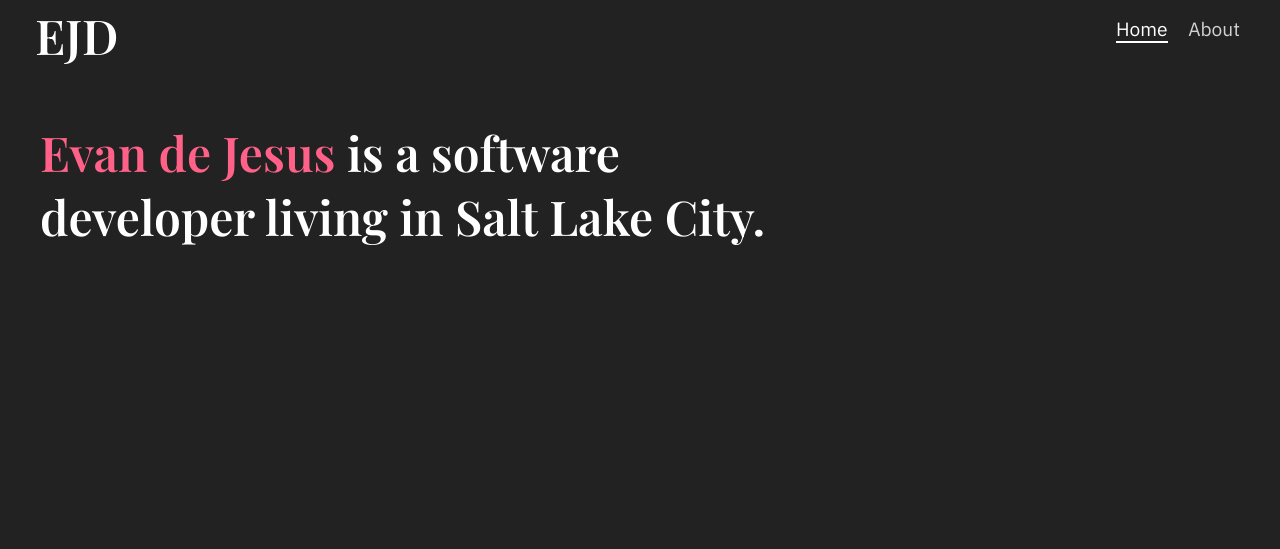
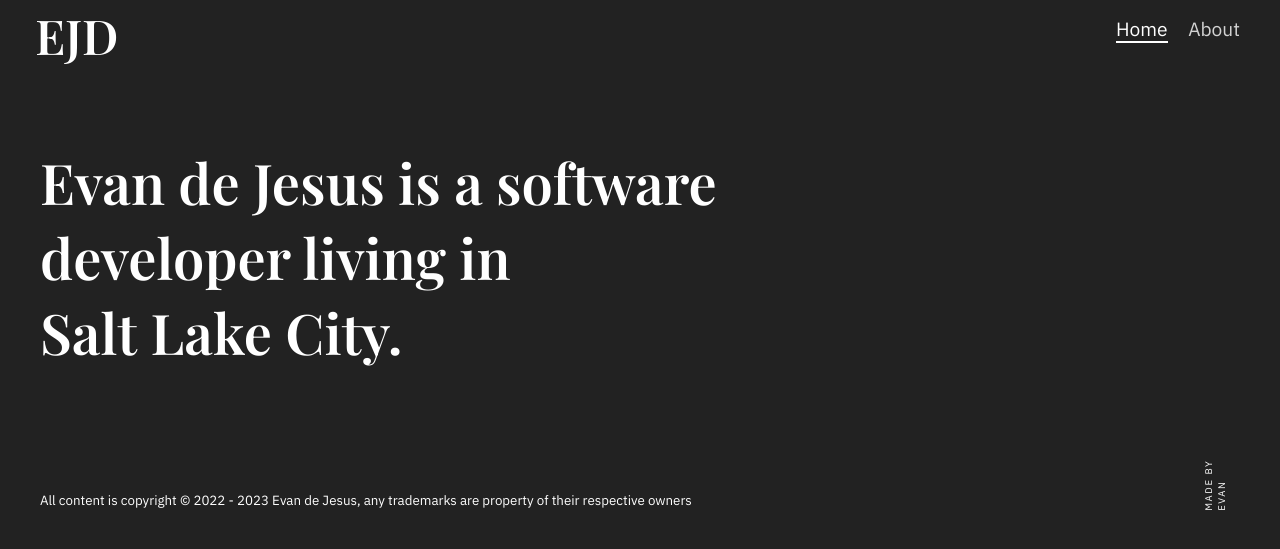
Before and after one commit to evandejesus/evandejes.us, a Jekyll site: the page built from index.html, in a window 1280 px wide. Shown: the top 549 px of the page. Built offline with Jekyll 4.4.1, drawn with Linux system fonts in a browser that asks for light colours.

Commit message:
add footer

```diff
--- a/_config.yml
+++ b/_config.yml
@@ -11,3 +11,5 @@ navigation:
     url: /
   - title: About
     url: /about.html
+
+start-year: 2022
--- /dev/null
+++ b/_includes/footer.html
@@ -0,0 +1,19 @@
+<!DOCTYPE html>
+<html>
+  <head>
+    <title></title>
+  </head>
+  <body>
+    <footer class="main-footer">
+      <div class="footer-license-wrapper"><a class="license" href=
+                  "https://github.com/evandejesus/evandejes.us/blob/master/LICENSE"
+                                             title="View the license for this site and it's content"><small>All
+                                               content is copyright © {{ site.start-year }} - {{ site.time | date:
+                                               '%Y' }} Evan de Jesus, any trademarks are property of their
+                                               respective owners</small></a></div>
+      <div class="made-by-wrapper"><a class="made-by" href=
+                  "https://github.com/evandejesus/evandejes.us">Made by
+                  Evan</a></div>
+    </footer>
+  </body>
+</html>
--- a/_layouts/default.html
+++ b/_layouts/default.html
@@ -11,6 +11,7 @@
         {{ content }}
       </main>
     </div>
+    {% include footer.html %}
     {% include scripts.html %}
   </body>
 </html>
--- /dev/null
+++ b/_sass/footer.scss
@@ -0,0 +1,53 @@
+footer.main-footer {
+  @extend .grid-container;
+  color: #fff;
+  padding-bottom: rem(32px);
+  padding-top: rem(32px);
+
+  .footer-license-wrapper {
+    @include grid-column(6);
+
+    @include grid-media(tablet) {
+      @include grid-column(10);
+    }
+  }
+
+  .made-by-wrapper {
+    position: relative;
+
+    @include grid-column(6);
+
+    @include grid-media(tablet) {
+      @include grid-column(2);
+    }
+  }
+
+  a.license {
+    text-decoration: none;
+    color: var(--color-text);
+
+    &:hover {
+      border-bottom: 1px dashed;
+    }
+  }
+
+  a.made-by {
+    padding-bottom: 1em;
+    border-bottom: 1px solid var(--color-line);
+    text-decoration: none;
+    text-transform: uppercase;
+    word-wrap: break-word;
+    letter-spacing: 0.1rem;
+    color: var(--color-text);
+    font-size: .6rem;
+
+    @include grid-media(tablet) {
+      position: absolute;
+      width: 64px;
+      transform: rotate(-90deg);
+      right: -12px;
+      bottom: 12px;
+    }
+  }
+
+}
--- a/_sass/layouts/home.scss
+++ b/_sass/layouts/home.scss
@@ -1,8 +1,8 @@
 .home-wrapper {
   @include grid-container;
-    .title {
-        grid-column: span 8;
-        font-size: 3rem;
-        font-family: 'Playfair Display', serif;
-      }
+  p.title {
+    grid-column: span 8;
+    font-size: rem(56px);
+    font-family: 'Playfair Display', serif;
+  }
 }
--- a/_sass/variables.scss
+++ b/_sass/variables.scss
@@ -1,10 +1,15 @@
+// Colors
 $background-color: #222222;
 $background-color-alt: #434242;
 $body-color: #FFF;
 $highlight-color: #FF6188;
+
+// Fonts
 $body-font: "IBMPlexSansRegular";
 $paragraph-normal-font-size: rem(16px);
 $paragraph-large-font-size: rem(22px);
+
+// Margins
 $page-margin: rem(32px);
 $gutter: rem(24px);
 $gutter-row: rem(24px);
--- a/assets/css/main.scss
+++ b/assets/css/main.scss
@@ -9,5 +9,6 @@
 @import "media";
 @import "grid";
 @import "header";
+@import "footer";
 @import "layouts/about";
 @import "layouts/home";
--- a/index.html
+++ b/index.html
@@ -4,8 +4,8 @@ title: Home
 ---
 
 <div class="home-wrapper">
-  <h1 class="title">
-    <span class="highlight">Evan de Jesus</span> is a software developer living
-    in Salt Lake City.
-  </h1>
+  <p class="title">
+    Evan&nbsp;de&nbsp;Jesus is a software developer living
+    in Salt&nbsp;Lake&nbsp;City.
+  </p>
 </div>
```
